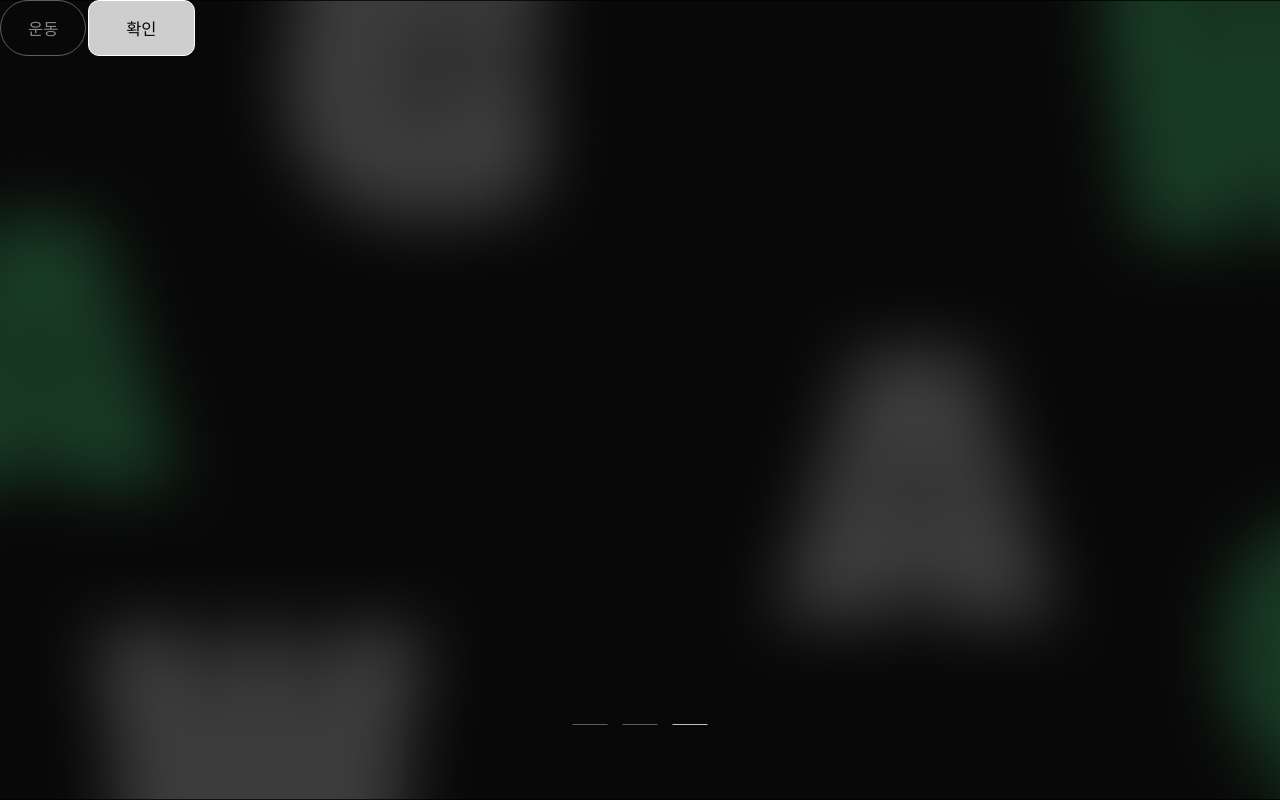
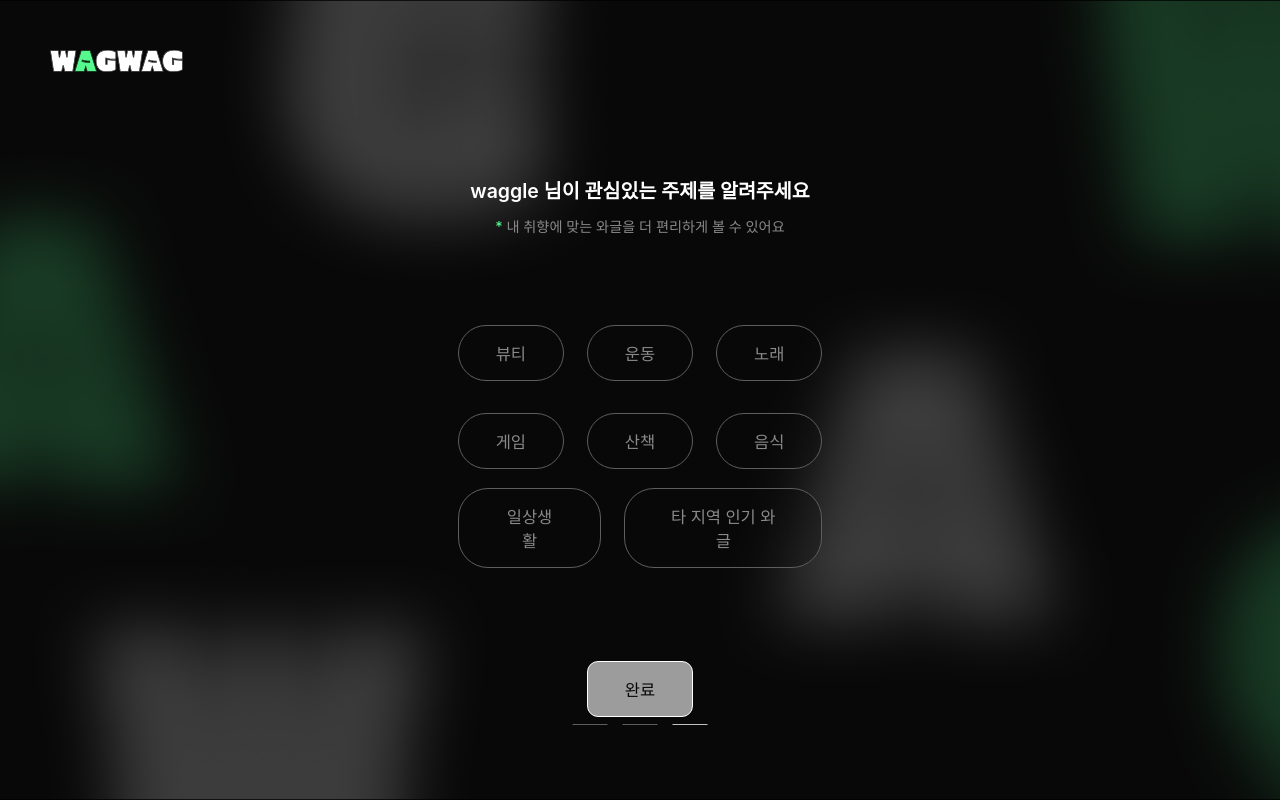
Before and after one commit to rhdmswls12/WAGWAG-frontend, a Next.js app: page /onboarding/category in a window 1280 px wide. Built offline with nearby package versions, Linux system fonts and the light colour scheme.

Commit message:
fix: categoryselectbutton padding 너비 유동 params추가

```diff
--- a/src/app/onboarding/category/Category.module.scss
+++ b/src/app/onboarding/category/Category.module.scss
@@ -1,3 +1,6 @@
+@use "../../../styles/abstracts/variables" as *;
+@use "../../../styles/abstracts/mixins" as *;
+
 .container {
   width: 100%;
   height: 100vh;
@@ -5,10 +8,80 @@
   background-size: cover;
   background-position: center;
   background-repeat: no-repeat;
+  text-align: center;
 }
-.stepcontainer {
+
+.wagLogo {
+  position: fixed;
+  top: 5rem;
+  left: 5rem;
+  width: 13.3rem;
+}
+
+.guideText {
+  @include font(title-sm);
+  padding-top: 17.5rem;
+  color: $white-color;
+  margin-bottom: 1.15rem;
+}
+
+.helperText {
+  @include font(text-md);
+  color: $gray-200;
+  .highlight {
+    color: $green-color;
+  }
+}
+
+.actionButton {
+  position: fixed;
+  bottom: 14.7rem;
+  left: 50%;
+  transform: translateX(-50%);
+}
+
+.stepContainer {
   position: fixed;
   bottom: 7.5rem;
   left: 50%;
   transform: translateX(-50%);
 }
+
+.grid {
+  justify-items: center;
+  align-items: center;
+  margin-top: 8.95rem;
+  margin-bottom: 9.3rem;
+}
+
+.categoryGrid {
+  width: 36.45rem;
+  height: 13.124rem;
+  display: grid;
+  grid-template-columns: repeat(3, 1fr);
+  column-gap: 2.3rem;
+  row-gap: 3.2rem;
+}
+
+.categorySelectButton {
+  width: 100%;
+  height: 3.8rem;
+  box-sizing: border-box;
+  display: flex;
+  align-items: center;
+  justify-content: center;
+  padding: 0;
+  margin: 0;
+}
+
+.lastRow {
+  display: flex;
+  gap: 2.3rem;
+  width: 36.45rem;
+  margin-top: 3.2rem;
+}
+
+.lastRow .categorySelectButton,
+.lastRow .button {
+  width: 100%;
+}
--- a/src/app/onboarding/category/page.tsx
+++ b/src/app/onboarding/category/page.tsx
@@ -6,20 +6,89 @@ import { ActionButton } from "@/components/atoms/Button/ActionButton";
 import { CategorySelectButton } from "@/components/atoms/Button/CategorySelectButton";
 import OnboardingStepIndicator from "@/components/atoms/OnboardingStep/StepIndicator";
 
+const CATEGORIES = [
+  "뷰티",
+  "운동",
+  "노래",
+  "게임",
+  "산책",
+  "음식",
+  "일상생활",
+  "타 지역 인기 와글",
+];
+
+const MAX_SELECT = 3;
+
+const FIRST_BUTTONS = CATEGORIES.slice(0, 6);
+const LAST_BUTTONS = CATEGORIES.slice(6);
+
 export default function CategoryPage() {
-  const [selected, setSelected] = useState(false);
+  const [selected, setSelected] = useState<string[]>([]);
   const router = useRouter();
+
+  const handleSelect = (category: string) => {
+    setSelected((prev) => {
+      if (prev.includes(category)) {
+        return prev.filter((item) => item !== category);
+      } else if (prev.length < MAX_SELECT) {
+        return [...prev, category];
+      } else {
+        return prev; // 3개 이상 선택 불가
+      }
+    });
+  };
+
   return (
     <>
+      <img className={styles.wagLogo} src="/wagwagLogo.svg" alt="WAGWAGLOGO" />
       <div className={styles.container}>
-        <CategorySelectButton
-          isSelected={selected}
-          onClick={() => setSelected((prev) => !prev)}
+        <h1 className={styles.guideText}>
+          waggle 님이 관심있는 주제를 알려주세요
+        </h1>
+        <h2 className={styles.helperText}>
+          <span className={styles.highlight}>* </span>
+          <span>내 취향에 맞는 와글을 더 편리하게 볼 수 있어요</span>
+        </h2>
+        <div className={styles.grid}>
+          <div className={styles.categoryGrid}>
+            {FIRST_BUTTONS.map((category) => (
+              <CategorySelectButton
+                key={category}
+                isSelected={selected.includes(category)}
+                onClick={() => handleSelect(category)}
+                disabled={
+                  selected.length >= MAX_SELECT && !selected.includes(category)
+                }
+                className={styles.categorySelectButton}
+              >
+                {category}
+              </CategorySelectButton>
+            ))}
+          </div>
+          <div className={styles.lastRow}>
+            {LAST_BUTTONS.map((category) => (
+              <CategorySelectButton
+                key={category}
+                isSelected={selected.includes(category)}
+                onClick={() => handleSelect(category)}
+                disabled={
+                  selected.length >= MAX_SELECT && !selected.includes(category)
+                }
+                className={styles.categorySelectButton}
+                wide={4.25}
+              >
+                {category}
+              </CategorySelectButton>
+            ))}
+          </div>
+        </div>
+        <ActionButton
+          onClick={() => router.push("../main")}
+          disabled={selected.length === 0 || selected.length > MAX_SELECT}
         >
-          운동
-        </CategorySelectButton>{" "}
-        <ActionButton onClick={() => router.push("../main")}>확인</ActionButton>
-        <div className={styles.stepcontainer}>
+          완료
+        </ActionButton>
+        <div className={styles.stepContainer}>
           <OnboardingStepIndicator />
         </div>
       </div>
--- a/src/components/atoms/Button/CategorySelectButton/index.tsx
+++ b/src/components/atoms/Button/CategorySelectButton/index.tsx
@@ -3,6 +3,7 @@ import styles from "./CategorySelectButton.module.scss";
 
 interface CategoryButtonProps extends ButtonProps {
   isSelected: boolean;
+  wide?: boolean | number;
 }
 
 export const CategorySelectButton = ({
@@ -10,11 +11,19 @@ export const CategorySelectButton = ({
   onClick,
   disabled,
   isSelected,
+  wide = false,
 }: CategoryButtonProps) => {
   //이렇게 가져다 쓰세요~
+  // wide가 숫자면 padding을 동적으로 계산
+  const dynamicStyle =
+    typeof wide === "number"
+      ? { paddingLeft: `${wide}rem`, paddingRight: `${wide}rem` }
+      : {};
+
   return (
     <button
-      className={`${styles.button} ${isSelected ? styles.selected : ""}`}
+      className={`${styles.button} ${isSelected ? styles.selected : ""} ${wide === true ? styles.wide : ""}`}
+      style={dynamicStyle}
       onClick={onClick}
       disabled={disabled}
     >
```
